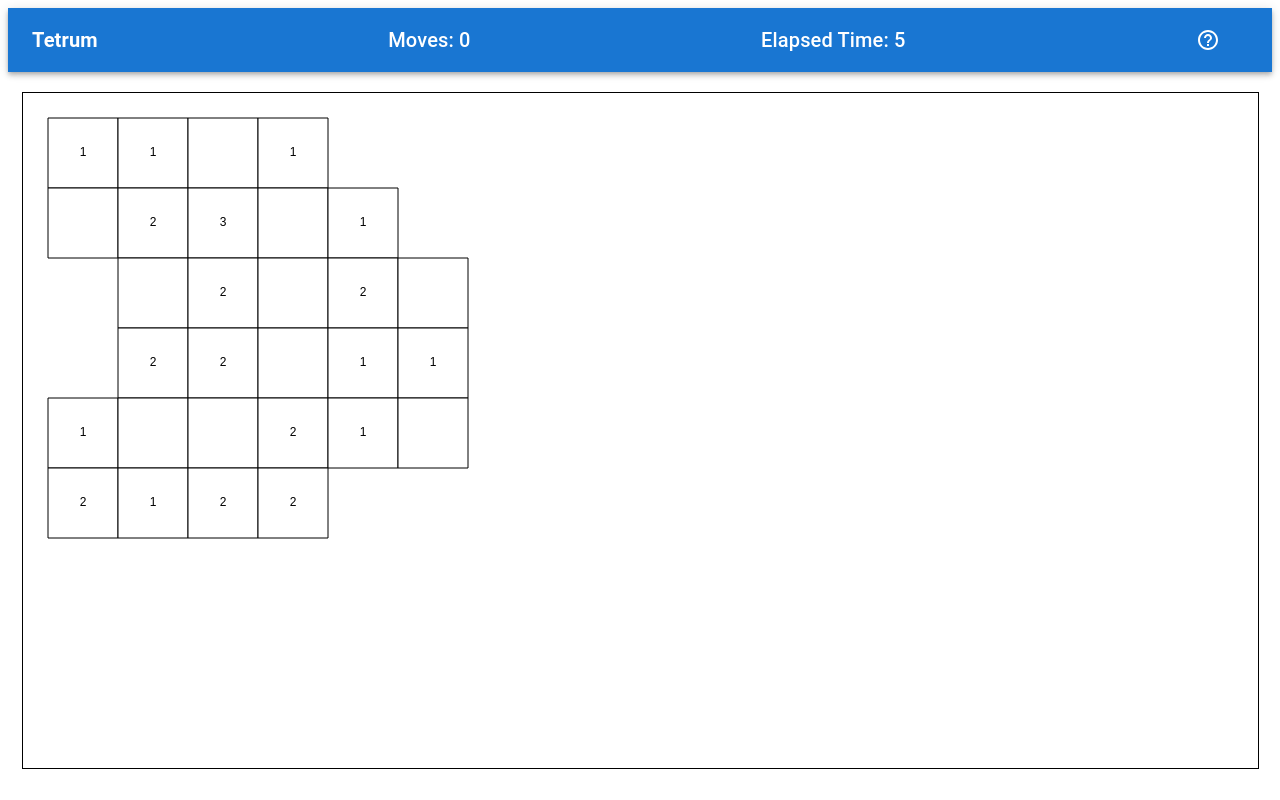
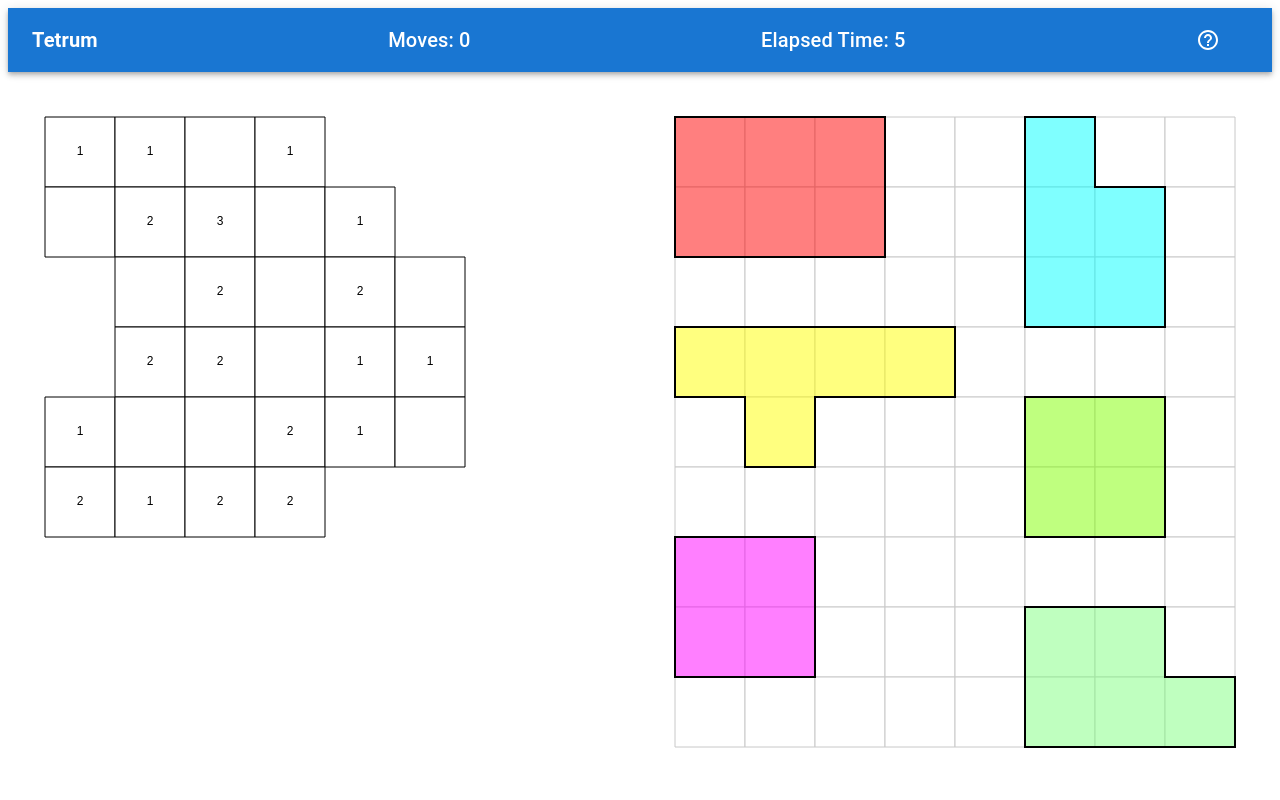
Before and after one commit to amhellmund/tetrum, a React (Vite) app: page / in a window 1280 px wide. Built offline with nearby package versions, Linux system fonts and the light colour scheme.

Commit message:
intermediate state

```diff
--- a/src/board.tsx
+++ /dev/null
@@ -1,71 +0,0 @@
-import { Rect, Text } from 'react-konva';
-import { Board, Position } from './types';
-import { computeCoordinate } from './utils';
-
-
-export type BoardProperties = {
-  box_size: number;
-  data: Board;
-}
-
-export function BoardUI(props: BoardProperties) {
-  const board_elements = [];
-
-  for (let i = 0; i < props.data.size.width; ++i) {
-    for (let j = 0; j < props.data.size.height; ++j) {
-      const field = props.data.fields[j * props.data.size.width + i];
-      if (field !== null) {
-        board_elements.push(
-          <BoardRect
-            box_size={props.box_size}
-            pos={{
-              i: i,
-              j: j,
-            }}
-            value={field}
-          />
-        )
-      }
-    }
-  }
-  return (
-    <>
-      {
-        board_elements
-      }
-    </>
-  )
-}
-
-export type BoardRectProperties = {
-  box_size: number;
-  pos: Position;
-  value: number;
-}
-
-function BoardRect(props: BoardRectProperties) {
-  const coordinate = computeCoordinate(props.pos, props.box_size);
-
-  return (
-    <>
-      <Rect
-        width={props.box_size}
-        height={props.box_size}
-        fill="white"
-        stroke="black"
-        strokeWidth={1}
-        x={coordinate.x}
-        y={coordinate.y}
-      />
-      <Text
-        text={props.value > 0 ? props.value.toString() : ""}
-        width={props.box_size}
-        height={props.box_size}
-        x={coordinate.x}
-        y={coordinate.y}
-        align="center"
-        verticalAlign="middle"
-      />
-    </>
-  )
-}
--- /dev/null
+++ b/src/game_ui.tsx
@@ -0,0 +1,141 @@
+import { Line, Rect, Text } from 'react-konva';
+import { Board, Position, Shape, Size } from './types';
+import { computeCoordinate, getColorString } from './utils';
+
+
+export type BoardUIProperties = {
+  box_size: number;
+  data: Board;
+}
+
+export function BoardUI(props: BoardUIProperties) {
+  const board_elements = [];
+
+  for (let i = 0; i < props.data.size.width; ++i) {
+    for (let j = 0; j < props.data.size.height; ++j) {
+      const field = props.data.fields[j * props.data.size.width + i];
+      if (field !== null) {
+        board_elements.push(
+          <BoardRect
+            box_size={props.box_size}
+            pos={{
+              i: i,
+              j: j,
+            }}
+            value={field}
+          />
+        )
+      }
+    }
+  }
+  return (
+    <>
+      {
+        board_elements
+      }
+    </>
+  )
+}
+
+export type BoardRectProperties = {
+  box_size: number;
+  pos: Position;
+  value: number;
+}
+
+function BoardRect(props: BoardRectProperties) {
+  const coordinate = computeCoordinate(props.pos, props.box_size);
+
+  return (
+    <>
+      <Rect
+        width={props.box_size}
+        height={props.box_size}
+        fill="white"
+        stroke="black"
+        strokeWidth={1}
+        x={coordinate.x}
+        y={coordinate.y}
+      />
+      <Text
+        text={props.value > 0 ? props.value.toString() : ""}
+        width={props.box_size}
+        height={props.box_size}
+        x={coordinate.x}
+        y={coordinate.y}
+        align="center"
+        verticalAlign="middle"
+      />
+    </>
+  )
+}
+
+export type ShapeAreaUIProperties = {
+  box_size: number;
+  start_pos: Position;
+  size: Size;
+}
+
+export function ShapeAreaUI(props: ShapeAreaUIProperties) {
+  const shape_area_elements = [];
+
+  for (let i = 0; i < props.size.width; ++i) {
+    for (let j = 0; j < props.size.height; ++j) {
+      const coordinate = computeCoordinate({ i: props.start_pos.i + i, j: props.start_pos.j + j }, props.box_size);
+      shape_area_elements.push(
+        <Rect
+          width={props.box_size}
+          height={props.box_size}
+          fill="white"
+          stroke="rgba(200, 200, 200, 255)"
+          strokeWidth={1}
+          x={coordinate.x}
+          y={coordinate.y}
+        />
+      )
+    }
+  }
+
+  return (
+    <>
+      {
+        shape_area_elements
+      }
+    </>
+  )
+}
+
+export type ShapesUIProperties = {
+  box_size: number;
+  start_pos: Position;
+  data: Shape[];
+}
+
+export function ShapesUI(props: ShapesUIProperties) {
+  const shapes = []
+  for (const shape of props.data) {
+    const coordinate = computeCoordinate({ i: props.start_pos.i + shape.pos.i, j: props.start_pos.j + shape.pos.j }, props.box_size);
+    const line_points = shape.coordinates.map((coordinate) => coordinate * props.box_size);
+    shapes.push(
+      <Line
+        draggable={true}
+        x={coordinate.x}
+        y={coordinate.y}
+        closed={true}
+        points={line_points}
+        fill={getColorString(shape.color)}
+        stroke="black"
+        strokeWidth={2}
+        opacity={1}
+      />
+    );
+  }
+
+  return (
+    <>
+      {
+        shapes
+      }
+    </>
+  )
+}
--- a/src/mock_data.ts
+++ b/src/mock_data.ts
@@ -1,5 +1,5 @@
-import {v4 as uuidv4} from "uuid";
-import { Game, Board, Shape} from "./types"
+import { v4 as uuidv4 } from "uuid";
+import { Game, Board, Shape } from "./types"
 
 const BOARD: Board = {
     size: {
@@ -30,6 +30,15 @@ const SHAPES: Shape[] = [
             true, true, true,
             true, true, true,
         ],
+        coordinates: [
+            0, 0, 0, 2, 3, 2, 3, 0
+        ],
+        color: {
+            red: 255,
+            green: 0,
+            blue: 0,
+            alpha: 0.5,
+        }
     },
     {
         size: {
@@ -44,6 +53,15 @@ const SHAPES: Shape[] = [
             true, true, true, true,
             false, true, false, true,
         ],
+        coordinates: [
+            0, 0, 0, 1, 1, 1, 1, 2, 2, 2, 2, 1, 4, 1, 4, 0
+        ],
+        color: {
+            red: 255,
+            green: 255,
+            blue: 0,
+            alpha: 0.5,
+        }
     },
     {
         size: {
@@ -58,6 +76,15 @@ const SHAPES: Shape[] = [
             true, true,
             true, true,
         ],
+        coordinates: [
+            0, 0, 0, 2, 2, 2, 2, 0
+        ],
+        color: {
+            red: 255,
+            green: 0,
+            blue: 255,
+            alpha: 0.5,
+        }
     },
     {
         size: {
@@ -73,6 +100,15 @@ const SHAPES: Shape[] = [
             true, true,
             true, true,
         ],
+        coordinates: [
+            0, 0, 0, 3, 2, 3, 2, 1, 1, 1, 1, 0
+        ],
+        color: {
+            red: 0,
+            green: 255,
+            blue: 255,
+            alpha: 0.5,
+        }
     },
     {
         size: {
@@ -87,6 +123,15 @@ const SHAPES: Shape[] = [
             true, true,
             true, true,
         ],
+        coordinates: [
+            0, 0, 0, 2, 2, 2, 2, 0
+        ],
+        color: {
+            red: 128,
+            green: 255,
+            blue: 0,
+            alpha: 0.5,
+        }
     },
     {
         size: {
@@ -100,7 +145,16 @@ const SHAPES: Shape[] = [
         fields: [
             true, true, false,
             true, true, true,
-        ]
+        ],
+        coordinates: [
+            0, 0, 0, 2, 3, 2, 3, 1, 2, 1, 2, 0
+        ],
+        color: {
+            red: 128,
+            green: 255,
+            blue: 128,
+            alpha: 0.5,
+        }
     }
 ]
 
--- a/src/tetrum.css
+++ b/src/tetrum.css
@@ -1,5 +1,5 @@
 .stage {
   margin: 20px;
   padding: 20px;
-  border: 1px solid black;
+  border: 0px solid black;
 }
--- a/src/tetrum.tsx
+++ b/src/tetrum.tsx
@@ -4,8 +4,8 @@ import { Stage, Layer, Rect, Text, Line } from 'react-konva';
 import './tetrum.css'
 
 import getGameData from './data';
-import { computeBoxSize, getGameSize, computeStageSize } from './utils';
-import { BoardUI } from './board';
+import { computeBoxSize, getGameSize, computeStageSize, computeShapeAreaStartPos } from './utils';
+import { BoardUI, ShapeAreaUI, ShapesUI } from './game_ui';
 
 export type TetrumProperties = {
   width: number;
@@ -19,6 +19,7 @@ export default function Tetrum(props: TetrumProperties) {
   const box_size = computeBoxSize(game_size.overall, { width: props.width, height: props.height });
 
   const stage_size = computeStageSize(game_size.overall, box_size);
+  const shape_area_start_pos = computeShapeAreaStartPos(game_size);
 
   return (
     <>
@@ -34,6 +35,20 @@ export default function Tetrum(props: TetrumProperties) {
               data={game.board}
             />
           </Layer>
+          <Layer name="shapes-area">
+            <ShapeAreaUI
+              box_size={box_size}
+              start_pos={shape_area_start_pos}
+              size={game_size.shapes}
+            />
+          </Layer>
+          <Layer name="shapes">
+            <ShapesUI
+              box_size={box_size}
+              start_pos={shape_area_start_pos}
+              data={game.shapes}
+            />
+          </Layer>
 
         </Stage>
       </div>
--- a/src/utils.ts
+++ b/src/utils.ts
@@ -1,4 +1,4 @@
-import { Coordinate, Game, Size, Position } from "./types";
+import { Coordinate, Game, Size, Position, Color } from "./types";
 
 export type GameSize = {
     overall: Size;
@@ -6,14 +6,16 @@ export type GameSize = {
     shapes: Size;
 }
 
+const BOARD_STAGE_AREA_SEPERATOR_WIDTH = 3;
+
 export function getGameSize(game: Game): GameSize {
-    const SEPERATOR_WIDTH = 3;
+
     const board_size = game.board.size;
     const shapes_size = getShapeSize(game);
 
     return {
         overall: {
-            width: board_size.width + shapes_size.width + SEPERATOR_WIDTH,
+            width: board_size.width + shapes_size.width + BOARD_STAGE_AREA_SEPERATOR_WIDTH,
             height: Math.max(board_size.height, shapes_size.height),
         },
         board: board_size,
@@ -39,8 +41,8 @@ const STAGE_PADDING = 5;
 
 export function computeStageSize(game_size: Size, box_size: number): Size {
     return {
-        width: game_size.width * box_size + STAGE_PADDING,
-        height: game_size.height * box_size + STAGE_PADDING,
+        width: game_size.width * box_size + 2 * STAGE_PADDING,
+        height: game_size.height * box_size + 2 * STAGE_PADDING,
     }
 }
 
@@ -54,3 +56,14 @@ export function computeCoordinate(pos: Position, box_size: number): Coordinate {
         y: pos.j * box_size + STAGE_PADDING,
     }
 }
+
+export function computeShapeAreaStartPos(game_size: GameSize): Position {
+    return {
+        i: game_size.board.width + BOARD_STAGE_AREA_SEPERATOR_WIDTH,
+        j: 0,
+    }
+}
+
+export function getColorString(color: Color): string {
+    return `rgba(${color.red}, ${color.green}, ${color.blue}, ${color.alpha})`
+}
```
Also changed, not shown: src/types.ts (+9 -0 lines).
